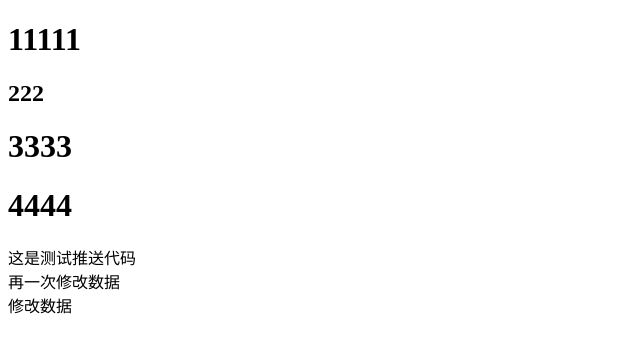
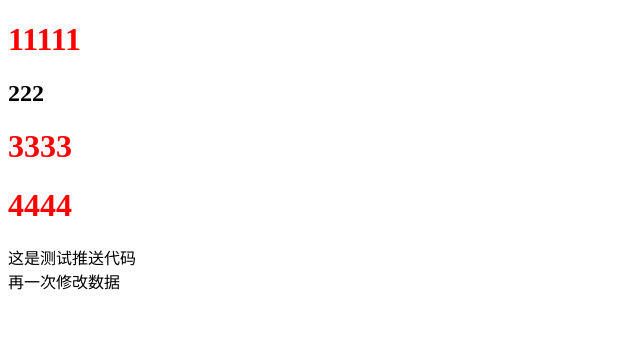
Before and after one commit to Asdf6677/aaa, a plain HTML site: page index.html in a window 1280 px wide. Shown: the whole page, without its empty margins (0-640 px from the left). Drawn offline with Linux system fonts and the light colour scheme.

Commit message:
user1commit v1

```diff
--- a/index.html
+++ b/index.html
@@ -6,6 +6,12 @@
     <meta name="viewport" content="width=device-width, initial-scale=1.0">
     <title>Document</title>
 </head>
+<style>
+
+    h1{
+        color: red;
+    }
+</style>
 <body>
     <h1>11111</h1>
     <h2>222</h2>
@@ -13,6 +19,6 @@
     <h1>4444</h1>
     <div>这是测试推送代码</div>
     <div>再一次修改数据</div>
-    修改数据
+
 </body>
 </html>
```
Also changed, not shown: index2.html (+1 -0 lines).
